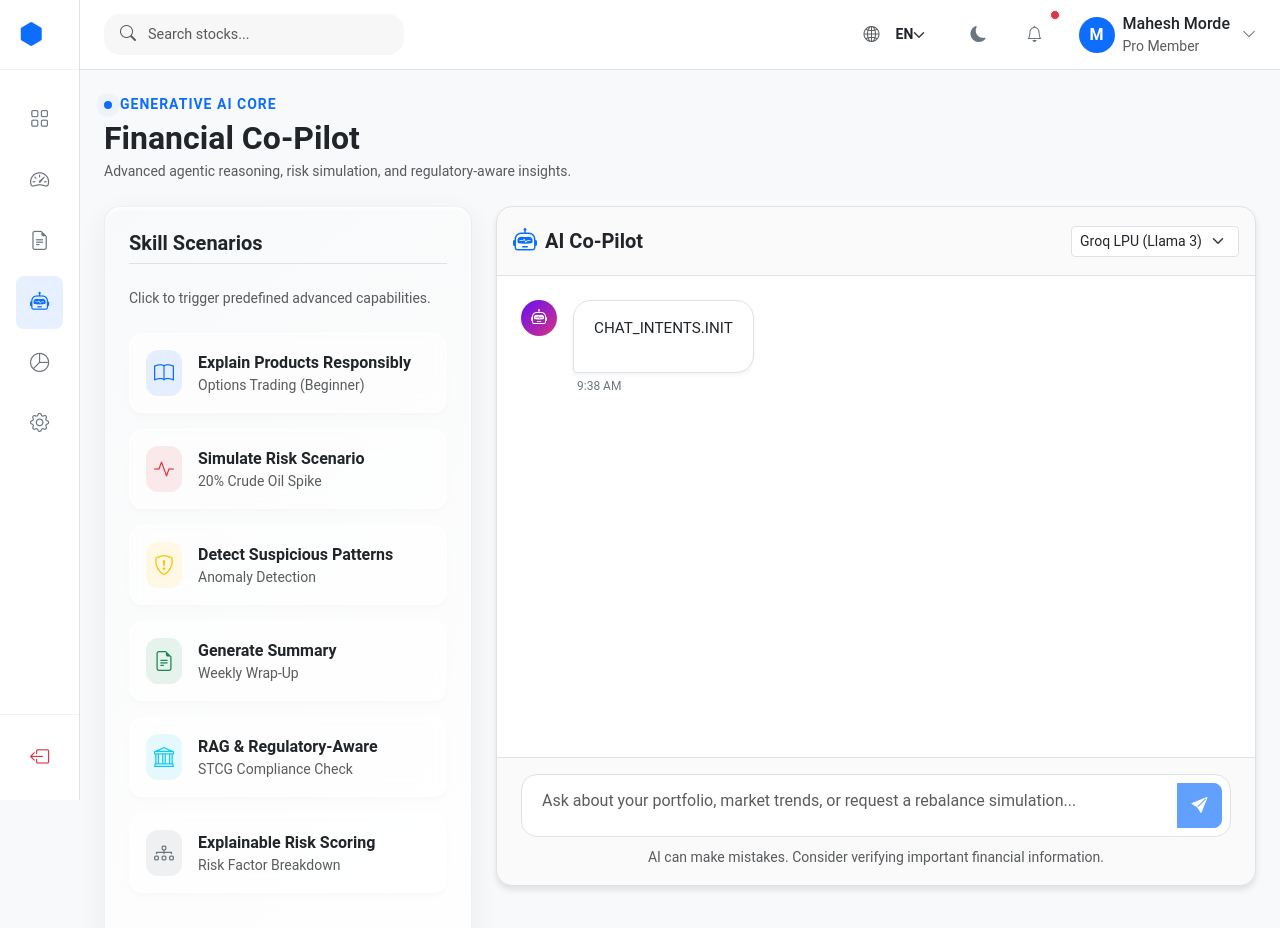
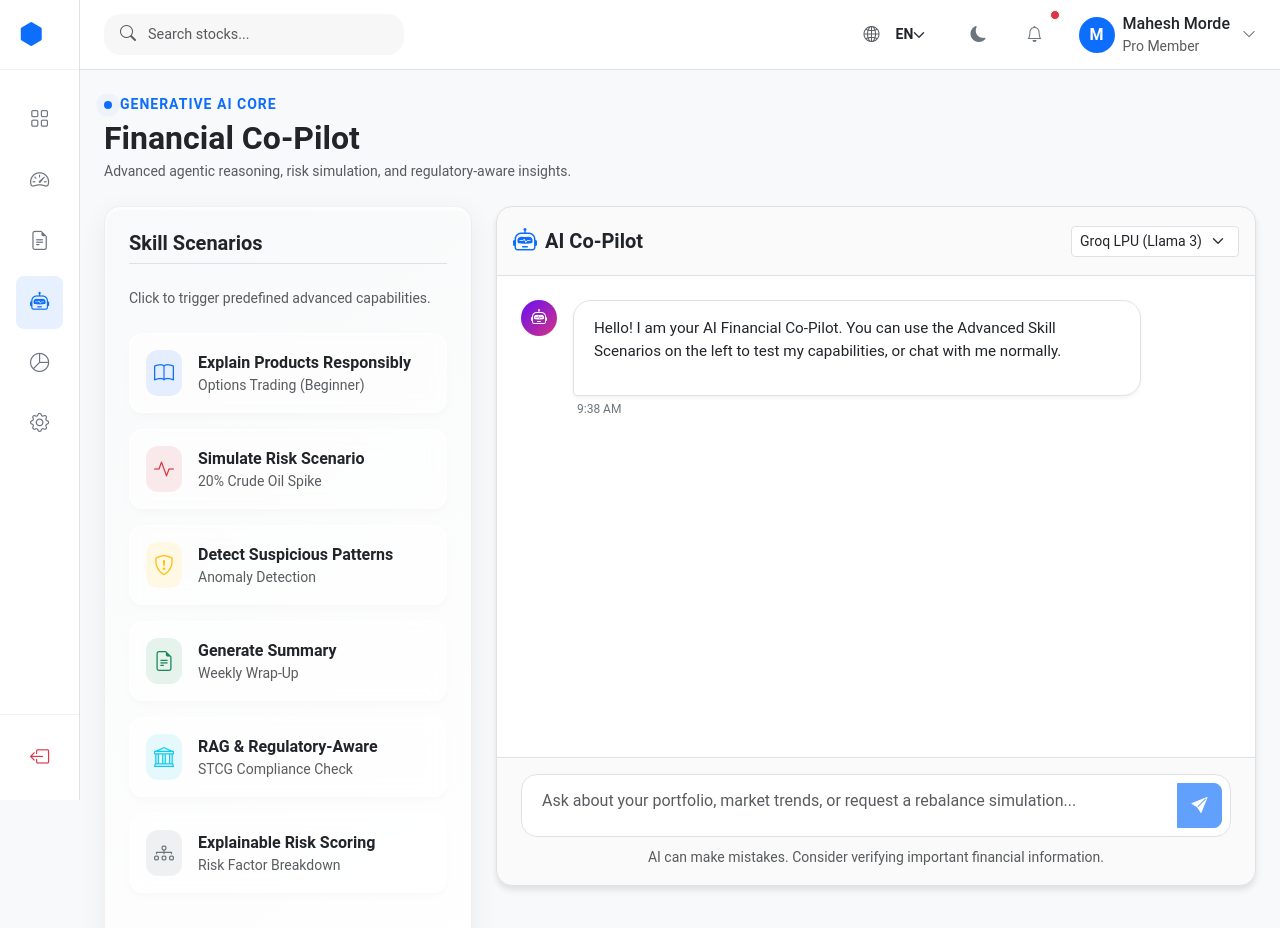
Before and after one commit to mahesh-morde/nextgen-finance, an Angular app: page /assistant in a window 1280 px wide. Shown: the top 928 px of the page. Built offline with nearby package versions, Linux system fonts and the light colour scheme; sample sign-in values are in the browser's storage.

Commit message:
fix-chat-init-translation

```diff
--- a/src/app/features/assistant/chat.service.ts
+++ b/src/app/features/assistant/chat.service.ts
@@ -26,7 +26,7 @@ export class ChatService {
     {
       id: 'init-1',
       role: 'assistant',
-      content: this.ts.translate('CHAT_INTENTS.INIT'),
+      content: '', // Will be updated on load
       timestamp: new Date()
     }
   ]);
@@ -35,6 +35,18 @@ export class ChatService {
   readonly isTyping = signal<boolean>(false);
 
   public currentProvider = signal<AIProvider>('groq');
+
+  constructor() {
+    this.ts.onLangChange.subscribe(() => {
+      this.messagesSignal.update(msgs => {
+        const updated = [...msgs];
+        if (updated.length > 0 && updated[0].id === 'init-1') {
+          updated[0] = { ...updated[0], content: this.ts.translate('CHAT_INTENTS.INIT') };
+        }
+        return updated;
+      });
+    });
+  }
 
   setProvider(provider: AIProvider) {
     this.currentProvider.set(provider);
```
